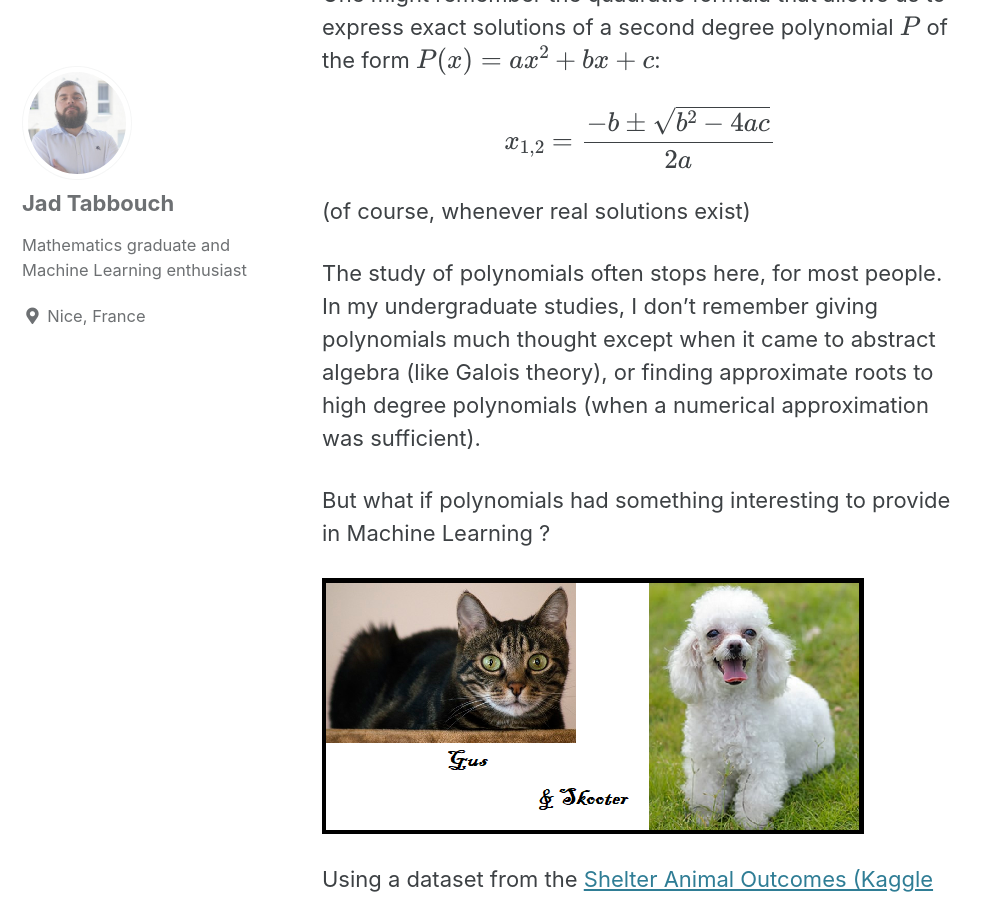
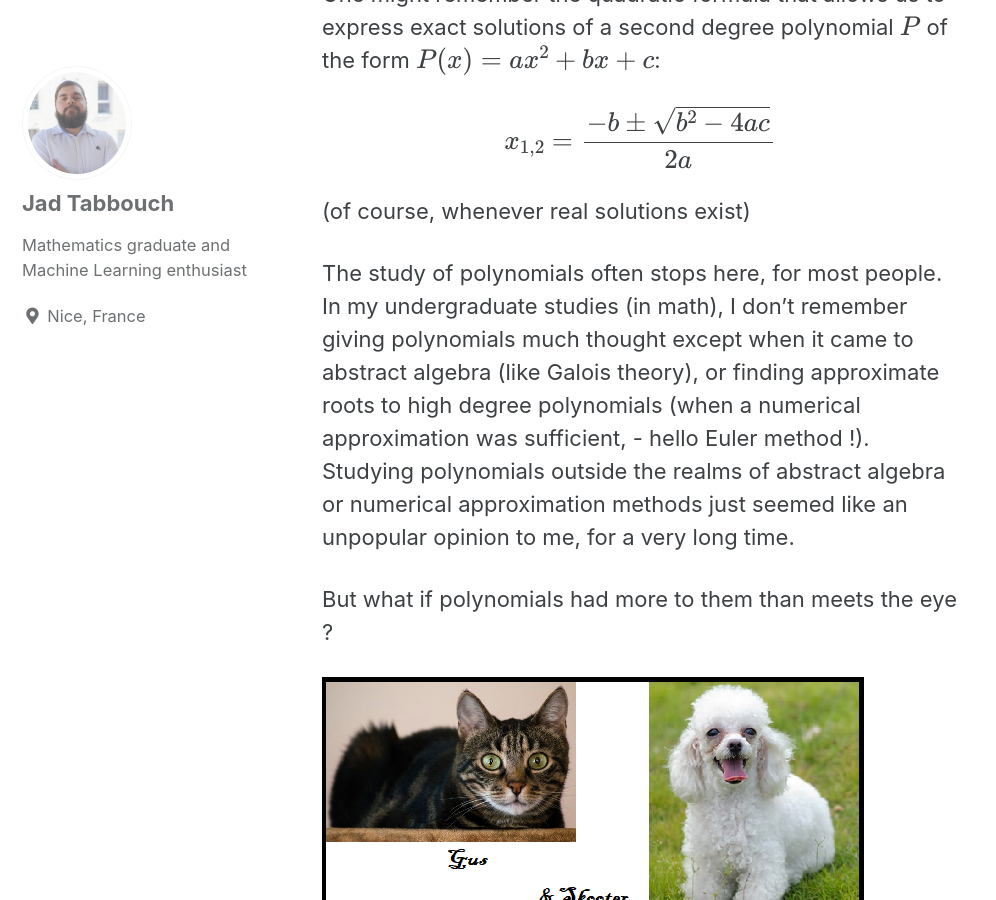
Before and after one commit to jad-tab/jad-tab.github.io, a Jekyll site: the page built from _posts/2020-03-04-Polynomial_Optimization1.md, in a window 1280 px wide and 900 px high, scrolled down 388 px. Shown: the whole window, without its empty margins (0-996 px from the left). Built offline with Jekyll 4.4.1, drawn with Linux system fonts in a browser that asks for light colours; cached includes are drawn as plain includes; formulas are drawn with MathJax 3.

Commit message:
Update 2020-03-04-Polynomial_Optimization1.md

```diff
--- a/_posts/2020-03-04-Polynomial_Optimization1.md
+++ b/_posts/2020-03-04-Polynomial_Optimization1.md
@@ -16,11 +16,10 @@
 
 (of course, whenever real solutions exist)
 
-The study of polynomials often stops here, for most people. In my undergraduate studies, I don't remember giving polynomials much thought except when it came to abstract algebra (like Galois theory), or finding approximate roots to high degree polynomials (when a numerical approximation was sufficient).
+The study of polynomials often stops here, for most people. In my undergraduate studies (in math), I don't remember giving polynomials much thought except when it came to abstract algebra (like Galois theory), or finding approximate roots to high degree polynomials (when a numerical approximation was sufficient, - hello Euler method !).
+Studying polynomials outside the realms of abstract algebra or numerical approximation methods just seemed like an unpopular opinion to me, for a very long time.
 
-But what if polynomials had something interesting to provide in Machine Learning ?
-
-
+But what if polynomials had more to them than meets the eye ?
 
 ![alt]({{ site.url }}{{ site.baseurl }}/figures/guskooter.png)
 
```
